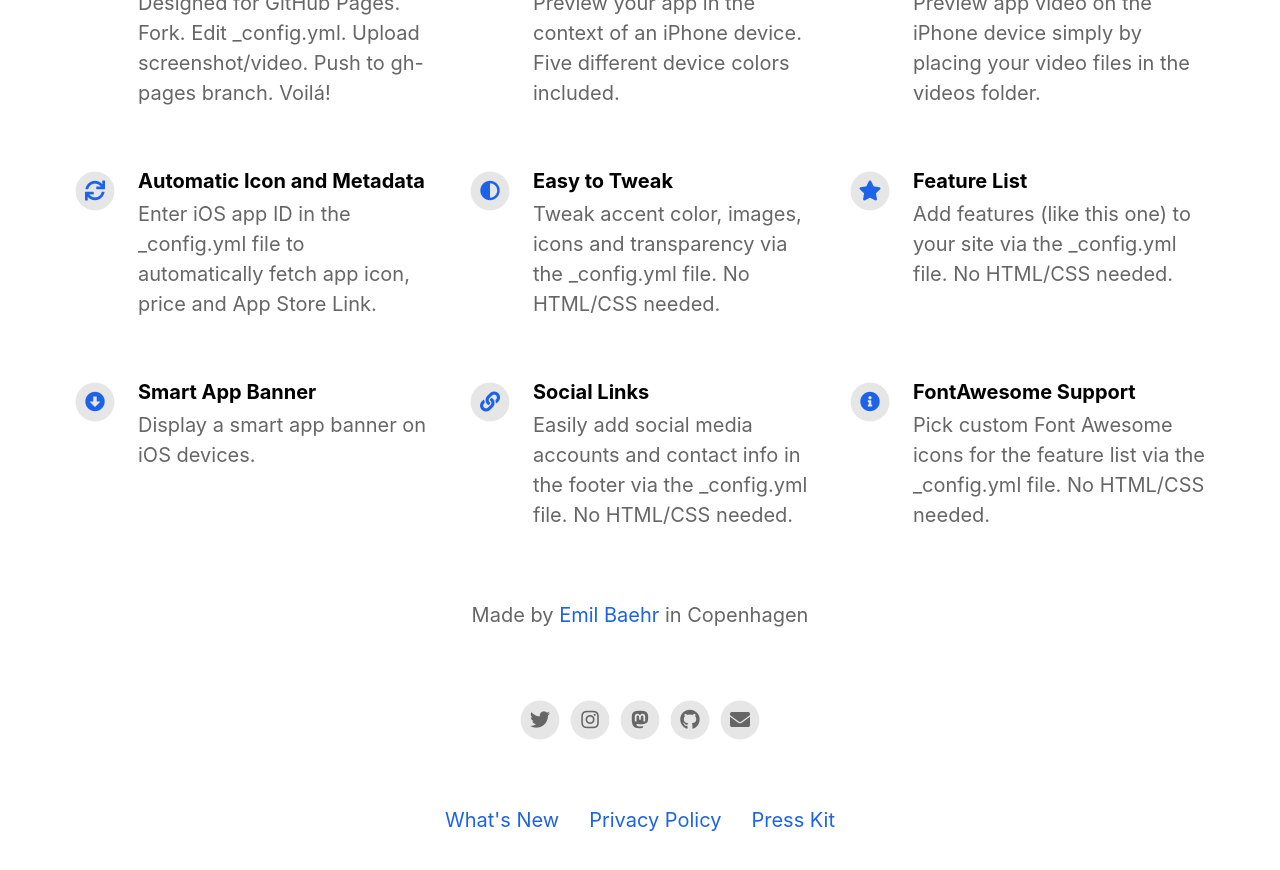
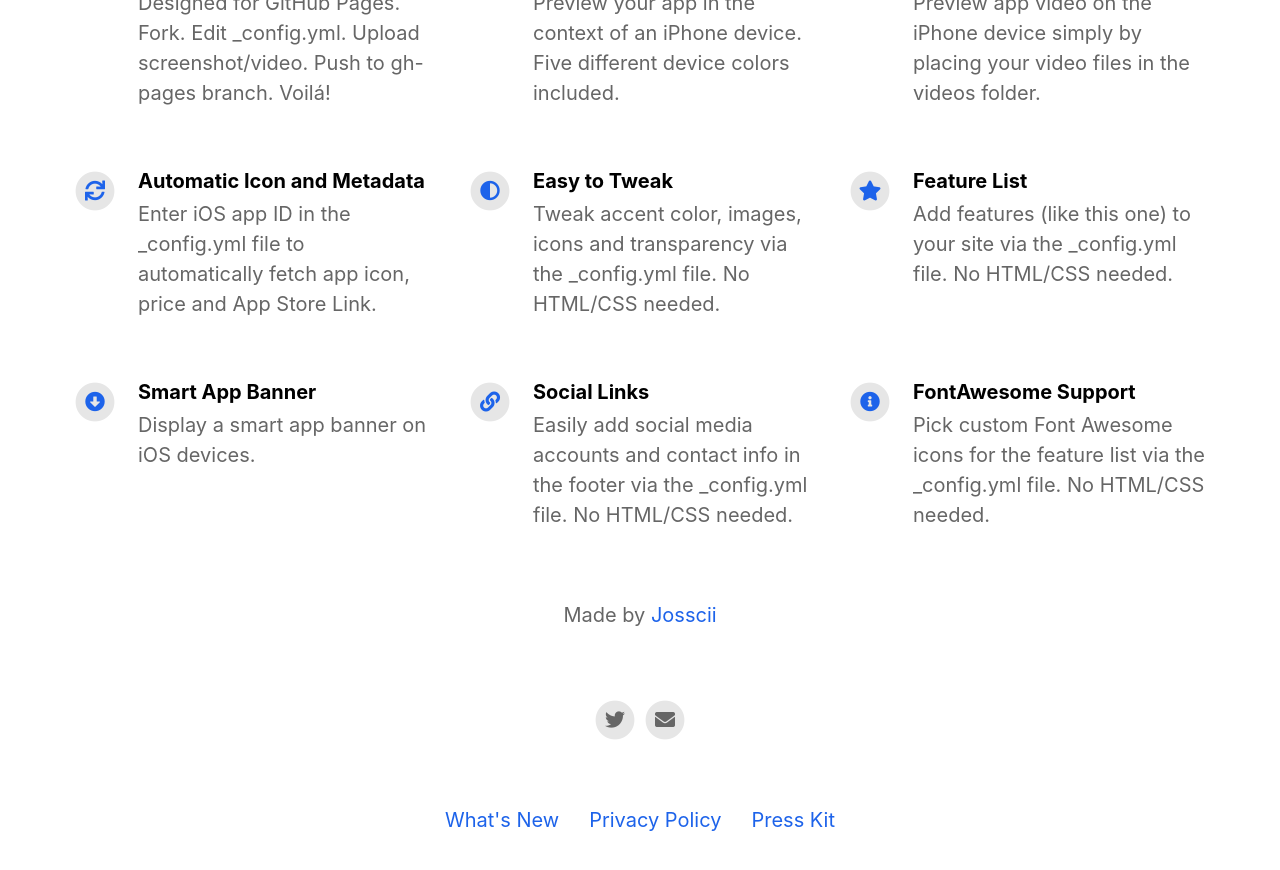
Before and after one commit to Josscii/aisten-app, a Jekyll site: the page built from index.html, in a window 1280 px wide and 900 px high, scrolled down 1124 px. Shown: the top 870 px of the window. Built offline with Jekyll 4.4.1, drawn with Linux system fonts in a browser that asks for light colours; nearby versions of some CDN libraries.

Commit message:
update info

```diff
--- a/_config.yml
+++ b/_config.yml
@@ -2,12 +2,12 @@
 page_title                                :                                           # Automatically populates with app name if not set and if iOS app ID is set. Otherwise enter manually.
 
 # App Info
-ios_app_id                                : 1234793120                                # Required. Enter iOS app ID to automatically populate name, price and icons (e.g. 718043190).
+ios_app_id                                : 6453694910                                # Required. Enter iOS app ID to automatically populate name, price and icons (e.g. 718043190).
 ios_app_country                           : us                                        # Required outside USA. Enter 2 letter country code as in https://en.wikipedia.org/wiki/ISO_3166-1_alpha-2
 
 appstore_link                             :                                           # Automatically populates if not set and if iOS app ID is set. Otherwise enter manually.
 playstore_link                            :                                           # Enter Google Play Store URL.
-presskit_download_link                    : https://emilbaehr.com                                          # Enter a link to downloadable file or (e.g. public Dropbox link to a .zip file).
+presskit_download_link                    : https://emilbaehr.com                     # Enter a link to downloadable file or (e.g. public Dropbox link to a .zip file).
                                                                                       # Or upload your press kit file to assets and set path accordingly (e.g. "assets/your_press_kit.zip").
 
 app_icon                                  : # assets/appicon.png                      # Automatically populates if not set and if iOS app ID is set.  Otherwise enter path to icon file manually.
@@ -20,16 +20,16 @@ enable_smart_app_banner                   : true
 
 
 # Information About Yourself
-your_name                                 : Emil Baehr
-your_link                                 : https://emilbaehr.com
-your_city                                 : Copenhagen
-email_address                             : emil.baehr@gmail.com
+your_name                                 : Josscii
+your_link                                 : https://twitter.com/jossciiweiyi
+your_city                                 :
+email_address                             : jossciiweiyi@gmail.com
 facebook_username                         :
-instagram_username                        : ebaehr
-twitter_username                          : ebaehr
-github_username                           : emilbaehr
+instagram_username                        :
+twitter_username                          : jossciiweiyi
+github_username                           :
 youtube_username                          :
-mastodon_link                             : https://mastodon.social/@ebaehr
+mastodon_link                             :
 
 
 
```
